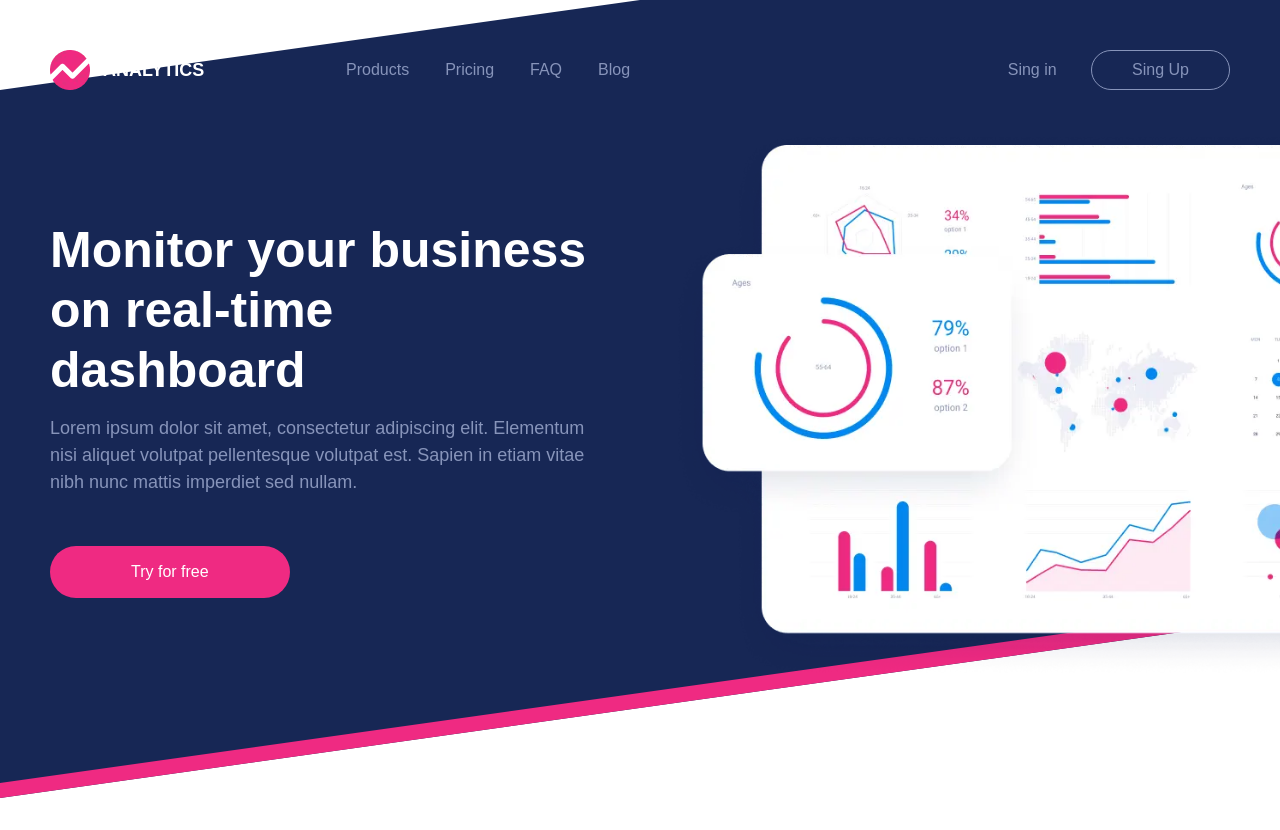
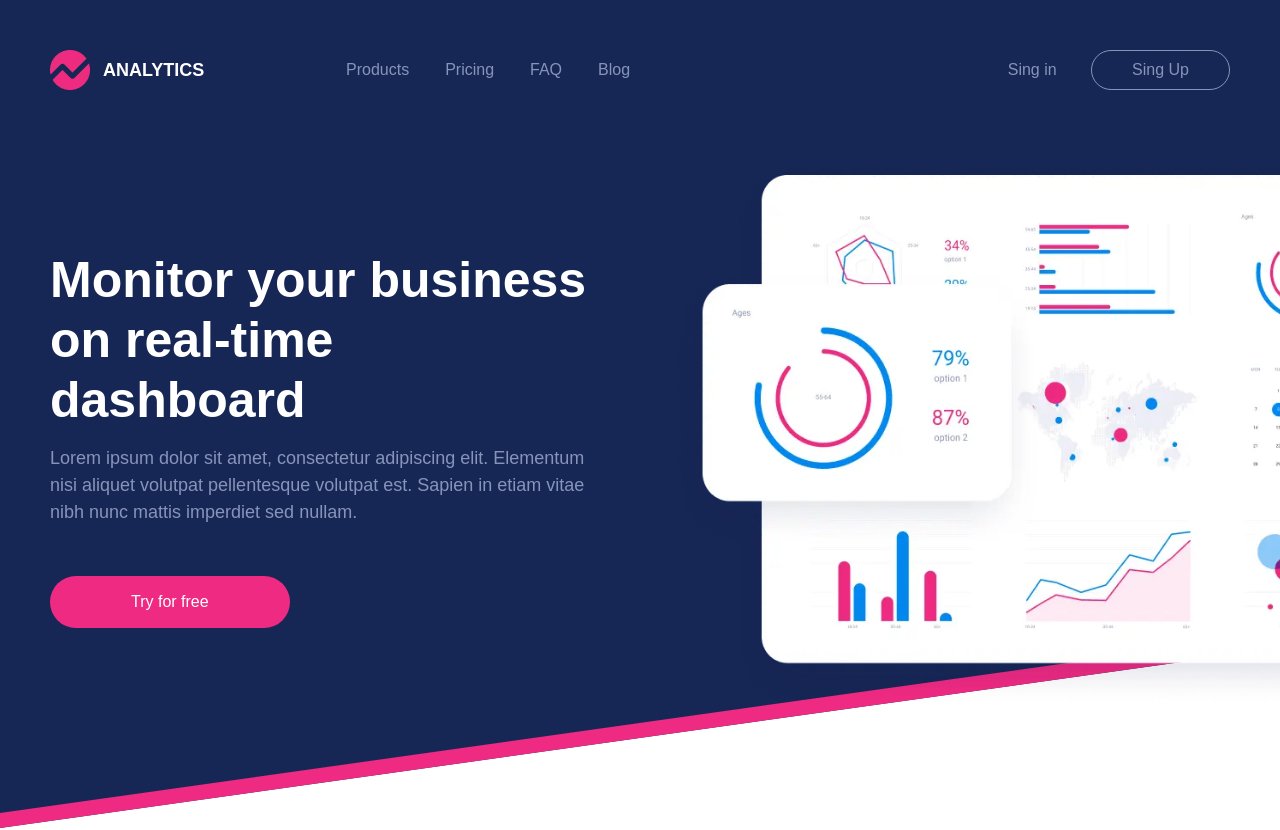
Before and after one commit to maryna1408/Analytics, a plain HTML site: page index.html in a window 1280 px wide. Shown: the top 830 px of the page. Drawn offline with Linux system fonts and the light colour scheme; a web font is replaced by a local one.

Commit message:
Hero+Plans

```diff
--- a/css/style.css
+++ b/css/style.css
@@ -410,9 +410,10 @@ h5{
   background-color: var(--dark-theme-color);
   border-bottom: 15px solid var(--red-theme-color);
   transform: skewY(-8deg);
-  padding-top: 220px;
   padding-bottom: 95px;
-
+  --shift: 500px;
+  margin-top: calc(var(--shift) * -1);
+  padding-top: calc(var(--shift) + 250px);
 }
 .hero-container{
   transform: skewY(8deg);
@@ -494,6 +495,7 @@ h5{
   transform: skewY(-8deg);
   padding-top: 200px;
   padding-bottom: 200px;
+  box-shadow: 0 300px 0 var(--dark-theme-color);
 }
 .plans-container{
   transform: skewY(8deg);
```
